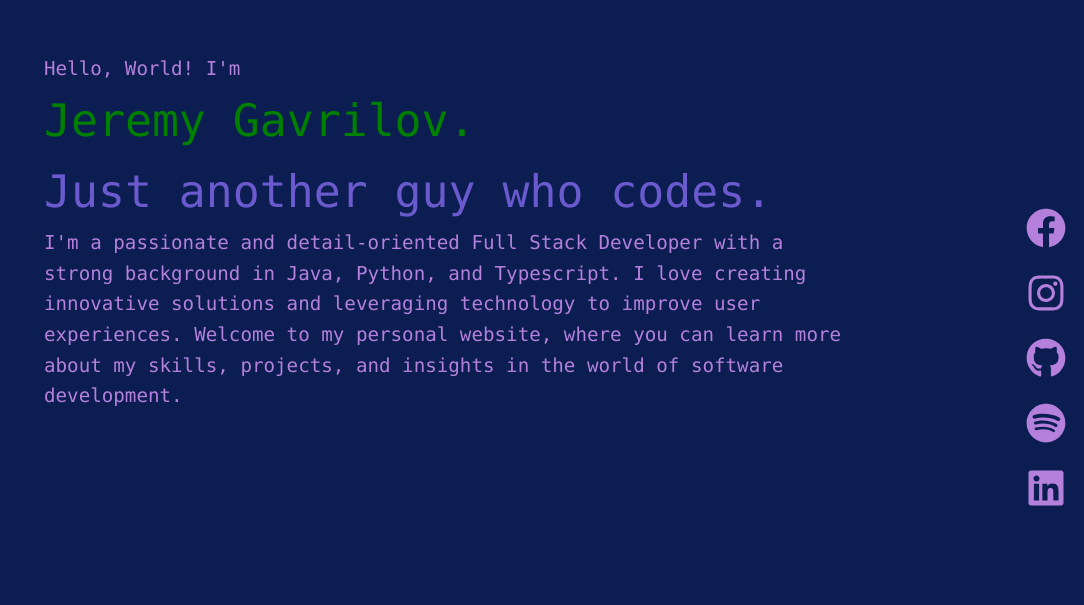
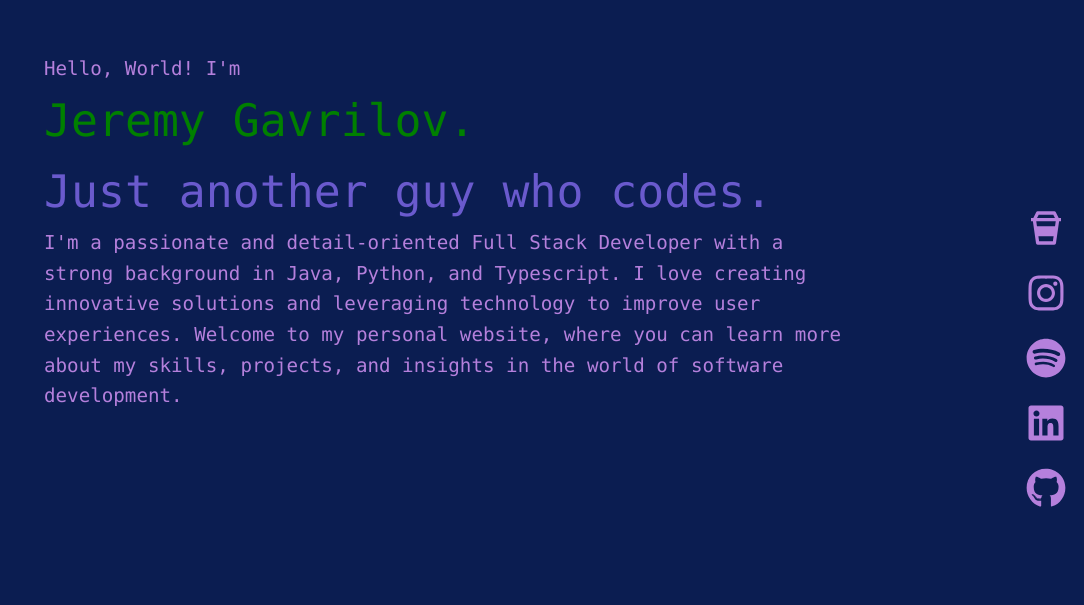
Before and after one commit to jgavrilo/Website-Template, a Next.js app: page /portfolio/ in a window 1280 px wide. Shown: the part 195-800 px from the top of the page, without its empty margins (196-1280 px from the left). Built offline with nearby package versions, Linux system fonts and the light colour scheme.

Commit message:
Edited the socials

```diff
--- a/components/constants.tsx
+++ b/components/constants.tsx
@@ -1,4 +1,5 @@
-import { FaFacebook, FaInstagram, FaGithub, FaSpotify, FaLinkedin } from 'react-icons/fa';
+import { FaInstagram, FaGithub, FaSpotify, FaLinkedin } from 'react-icons/fa';
+import { BiCoffeeTogo } from 'react-icons/bi';
 
 export const SECTIONS = [
     { id: 'intro', text: 'Hello, World!' },
@@ -9,11 +10,11 @@ export const SECTIONS = [
 ];
 
 export const SOCIAL_MEDIA = [
-    { id: "facebook", icon: <FaFacebook />, link: "https://www.facebook.com" },
-    { id: "instagram", icon: <FaInstagram />, link: "https://www.instagram.com" },
-    { id: "github", icon: <FaGithub />, link: "https://www.github.com" },
-    { id: "spotify", icon: <FaSpotify />, link: "https://www.github.com" },
-    { id: "linkedin", icon: <FaLinkedin />, link: "https://www.github.com" },
+    { id: "buymecoffee", icon: <BiCoffeeTogo />, link: "https://www.buymeacoffee.com/jeremygavrilov" },
+    { id: "instagram", icon: <FaInstagram />, link: "https://www.instagram.com/thejereface/" },
+    { id: "spotify", icon: <FaSpotify />, link: "https://open.spotify.com/user/12130662157?si=df6e90755dd44083" },
+    { id: "linkedin", icon: <FaLinkedin />, link: "https://www.linkedin.com/in/jeremy-gavrilov/" },
+    { id: "github", icon: <FaGithub />, link: "https://github.com/jgavrilo" },
 ];
 
 export const COPYRIGHT = "2023 YourSiteName. All Rights Reserved.";
```
